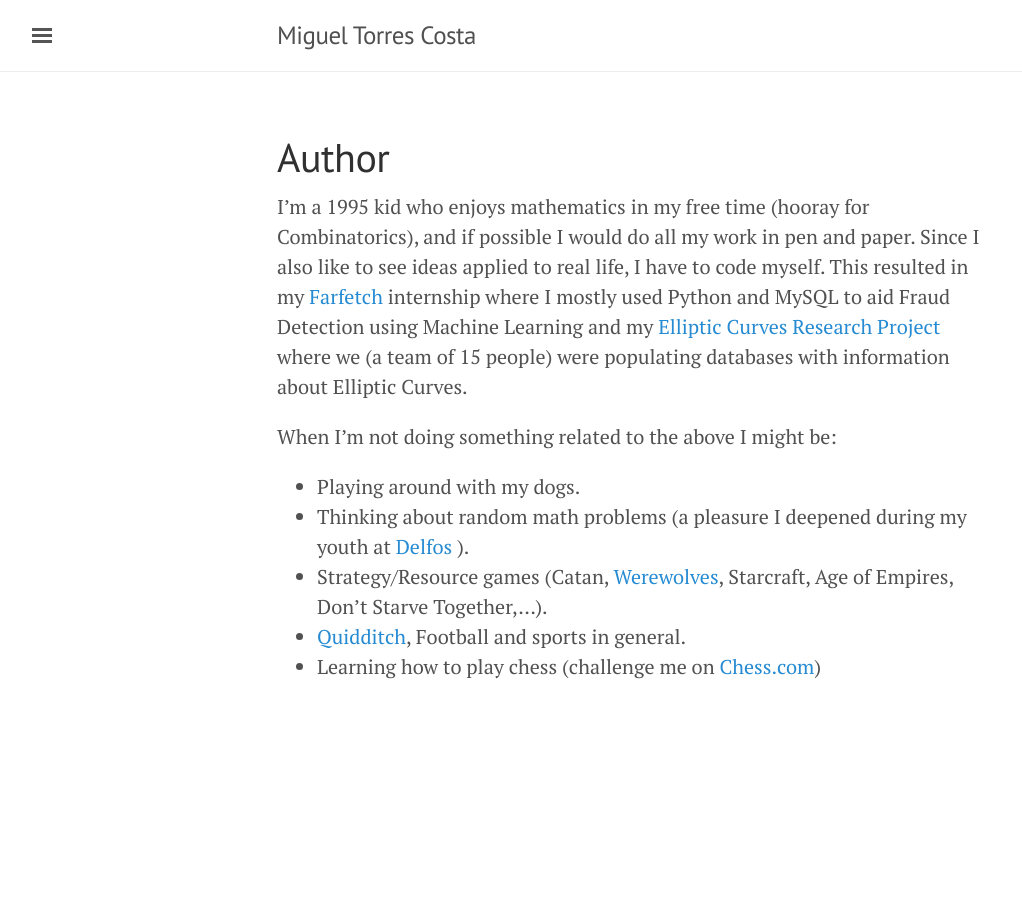
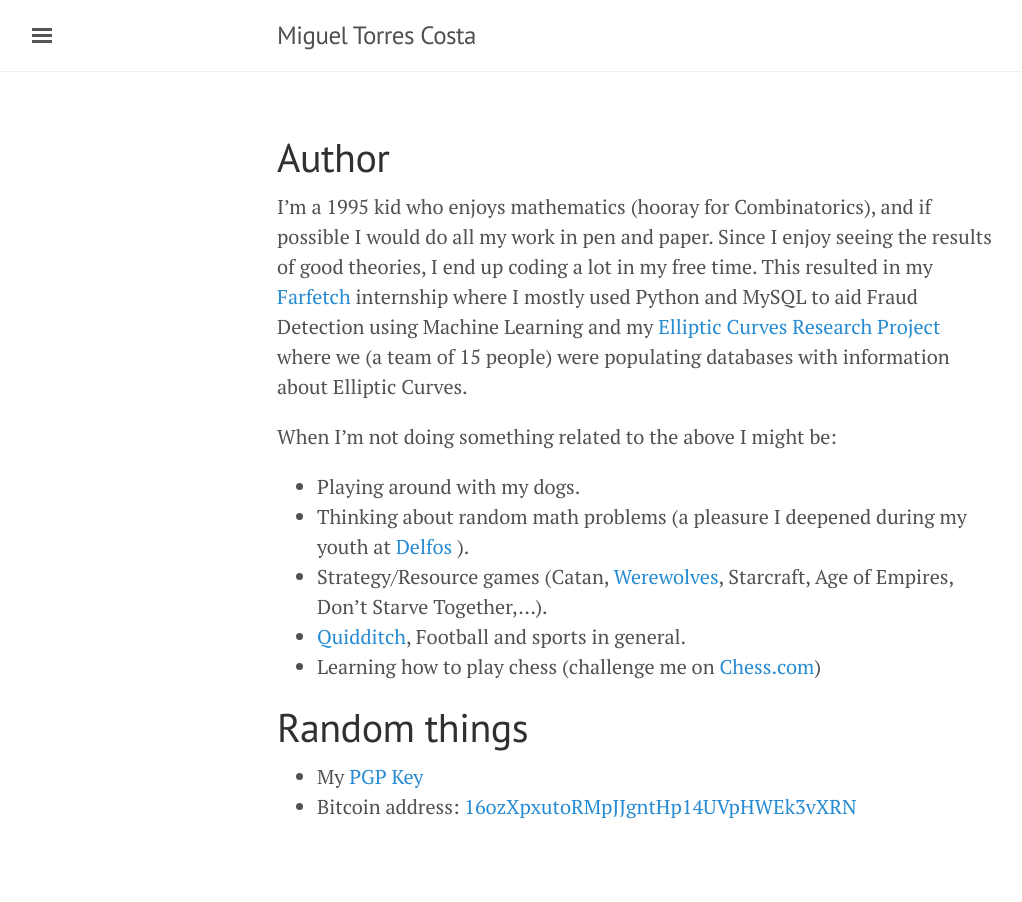
Before and after one commit to migueltorrescosta/migueltorrescosta.github.io, a Jekyll site: the page built from page_Author.md, in a window 1280 px wide. Shown: the whole page, without its empty margins (3-1025 px from the left). Built offline with Jekyll 4.4.1, drawn with Linux system fonts in a browser that asks for light colours; nearby versions of some CDN libraries.

Commit message:
Moved some info between the landing page and the author page, and fixed aesthetics

```diff
--- a/page_Author.md
+++ b/page_Author.md
@@ -5,7 +5,7 @@ permalink: /author/
 sidebar: true
 ---
 
-I'm a 1995 kid who enjoys mathematics in my free time (hooray for Combinatorics), and if possible I would do all my work in pen and paper. Since I also like to see ideas applied to real life, I have to code myself. This resulted in my [Farfetch]({{site.baseurl}}{% link _posts/2014-07-23-Farfetch.md %}) internship where I mostly used Python and MySQL to aid Fraud Detection using Machine Learning and my [Elliptic Curves Research Project]({{site.baseurl}}{% link _posts/2015-09-18-Elliptic-Curves.md %}) where we (a team of 15 people) were populating databases with information about Elliptic Curves.
+I'm a 1995 kid who enjoys mathematics (hooray for Combinatorics), and if possible I would do all my work in pen and paper. Since I enjoy seeing the results of good theories, I end up coding a lot in my free time. This resulted in my [Farfetch]({{site.baseurl}}{% link _posts/2014-07-23-Farfetch.md %}) internship where I mostly used Python and MySQL to aid Fraud Detection using Machine Learning and my [Elliptic Curves Research Project]({{site.baseurl}}{% link _posts/2015-09-18-Elliptic-Curves.md %}) where we (a team of 15 people) were populating databases with information about Elliptic Curves.
 
 When I'm not doing something related to the above I might be:
 
@@ -14,3 +14,8 @@ When I'm not doing something related to the above I might be:
 - Strategy/Resource games (Catan, [Werewolves](https://en.wikipedia.org/wiki/Mafia_(party_game)), Starcraft, Age of Empires, Don't Starve Together,...).
 - [Quidditch](http://www.ouqc.uk/), Football and sports in general.
 - Learning how to play chess (challenge me on [Chess.com](https://www.chess.com/member/mtorres73))
+
+<h1 class="page-title">Random things</h1>
+
+- My [PGP Key]({{site.baseurl}}/PGPKey.asc)
+- Bitcoin address: [16ozXpxutoRMpJJgntHp14UVpHWEk3vXRN](bitcoin:16ozXpxutoRMpJJgntHp14UVpHWEk3vXRN)
```
Also changed, not shown: index.md (+3 -7 lines).
